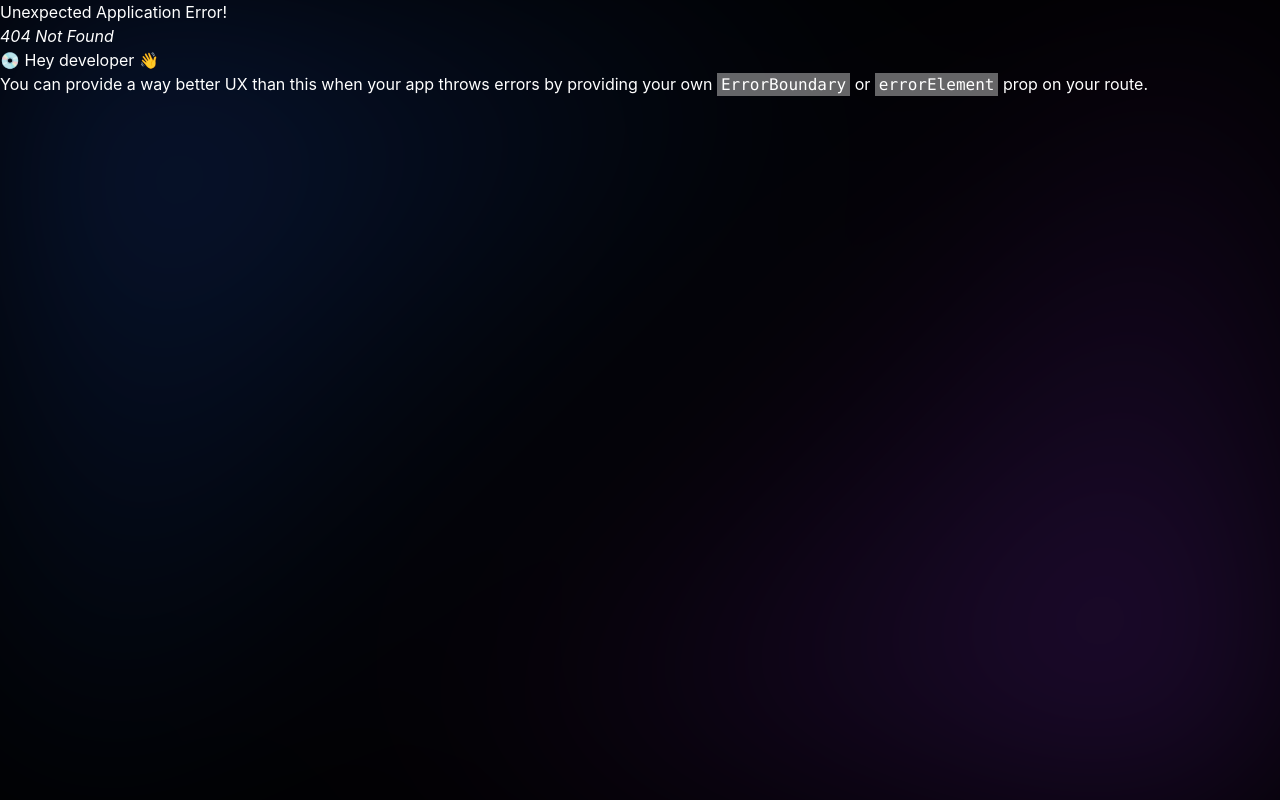
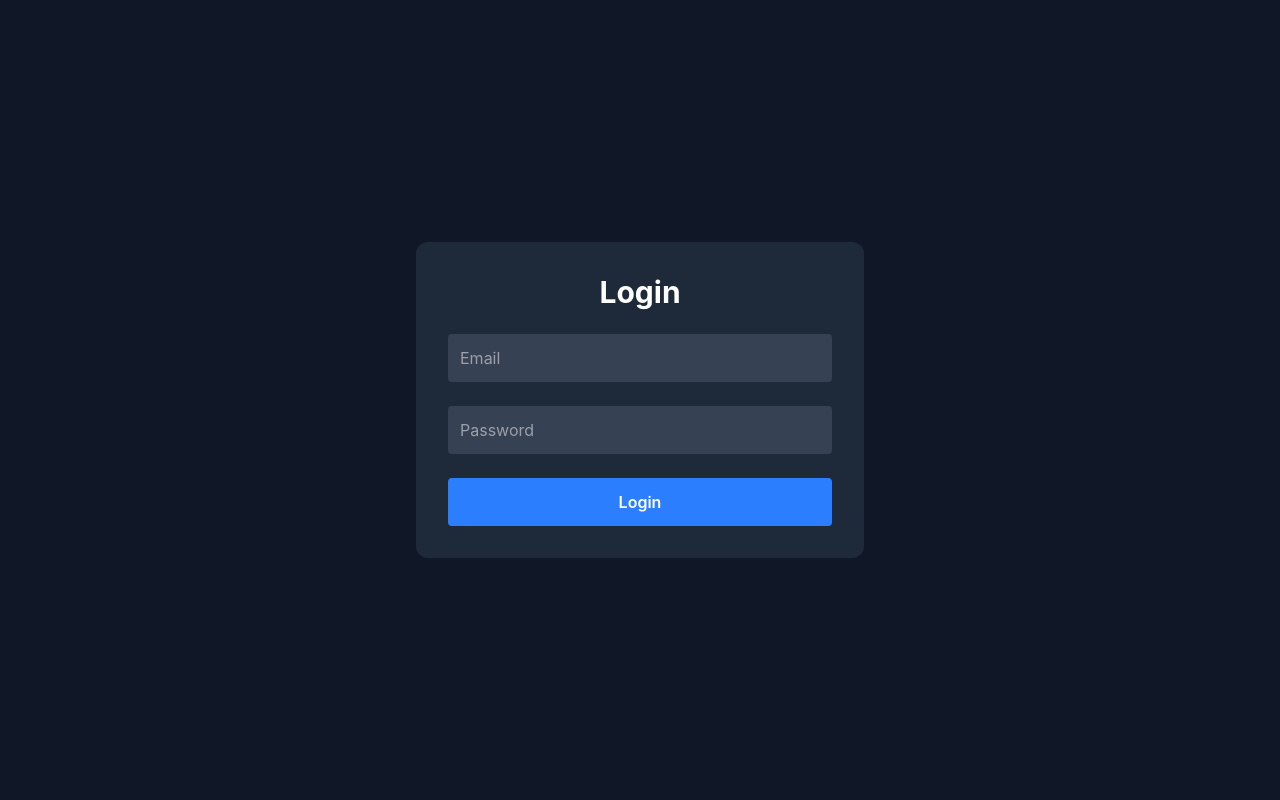
Before and after one commit to hkrobinbrother/portfolio-website, a React (Vite) app in the folder client/: page /login in a window 1280 px wide. Before the commit this address had no page. Built offline with nearby package versions, Linux system fonts and the light colour scheme.

Commit message:
adding the login from

```diff
--- a/client/src/Components/Hero/Navbar.jsx
+++ b/client/src/Components/Hero/Navbar.jsx
@@ -52,7 +52,7 @@ const Navbar = () => {
         </button>
 
         {/* Menu Links */}
-      <div className="flex flex-col space-y-2 text-5xl" >
+      <div className="flex flex-col space-y-4 text-5xl uppercase font-['Lato'] " >
           <Link
             to="/"
             onClick={()=>setOpen(false)}
@@ -91,6 +91,14 @@ const Navbar = () => {
             Contact
           </Link>
 
+          <Link
+            to="/login"
+            onClick={()=>setOpen(false)}
+            className="text-6xl font-bold hover:text-blue-400 transition duration-300"
+          >
+            Login
+          </Link>
+
 
         </div>
       </div>
--- /dev/null
+++ b/client/src/Pages/Login.jsx
@@ -0,0 +1,74 @@
+import React from "react";
+import { useForm } from "react-hook-form";
+
+export default function Login() {
+
+  const {
+    register,
+    handleSubmit,
+    reset,
+    formState: { errors },
+  } = useForm();
+
+  const onSubmit = (data) => {
+    console.log(data);
+    reset();
+  };
+
+  return (
+    <div className="min-h-screen flex items-center justify-center bg-gray-900 text-white">
+
+      <form
+        onSubmit={handleSubmit(onSubmit)}
+        className="bg-gray-800 p-8 rounded-xl w-full max-w-md space-y-6"
+      >
+        <h2 className="text-3xl font-bold text-center">Login</h2>
+
+        {/* Email */}
+        <div>
+          <input
+            type="email"
+            placeholder="Email"
+            {...register("email", { required: "Email is required" })}
+            className="w-full p-3 rounded bg-gray-700 outline-none"
+          />
+          {errors.email && (
+            <p className="text-red-400 text-sm mt-1">
+              {errors.email.message}
+            </p>
+          )}
+        </div>
+
+        {/* Password */}
+        <div>
+          <input
+            type="password"
+            placeholder="Password"
+            {...register("password", {
+              required: "Password is required",
+              minLength: {
+                value: 6,
+                message: "Password must be at least 6 characters",
+              },
+            })}
+            className="w-full p-3 rounded bg-gray-700 outline-none"
+          />
+          {errors.password && (
+            <p className="text-red-400 text-sm mt-1">
+              {errors.password.message}
+            </p>
+          )}
+        </div>
+
+        {/* Button */}
+        <button
+          type="submit"
+          className="w-full bg-blue-500 hover:bg-blue-600 py-3 rounded font-semibold"
+        >
+          Login
+        </button>
+      </form>
+
+    </div>
+  );
+}
--- a/client/src/Router/Router.jsx
+++ b/client/src/Router/Router.jsx
@@ -6,6 +6,7 @@ import Home from "../Components/Home/Home";
 import Projects from "../Pages/Projects";
 import Blogs from "../Pages/Blogs";
 import Contact from "../Pages/Contact";
+import Login from "../Pages/Login";
 
 
 
@@ -36,4 +37,8 @@ export const router = createBrowserRouter([
         },
     ]
   },
+  {
+    path: "login",
+    element: <Login />
+  }
 ]);
--- a/client/src/index.css
+++ b/client/src/index.css
@@ -1 +1,2 @@
 @import "tailwindcss";
+@import url('https://fonts.googleapis.com/css2?family=Lato:ital,wght@0,100;0,300;0,400;0,700;0,900;1,100;1,300;1,400;1,700;1,900&display=swap');
```
